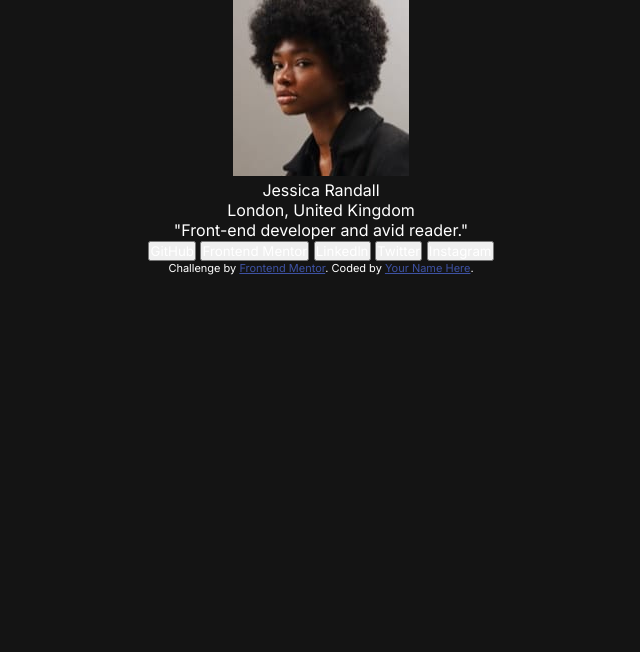
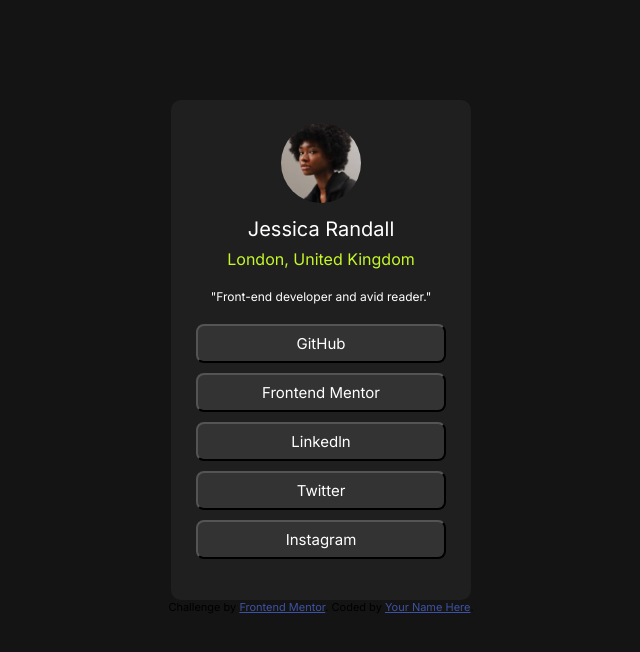
Before and after one commit to notfaraway/social-links-profile-main, a plain HTML site: page index.html in a window 1280 px wide. Shown: the whole page, without its empty margins (319-959 px from the left). Drawn offline with Linux system fonts and the light colour scheme.

Commit message:
Update style.css

```diff
--- a/style.css
+++ b/style.css
@@ -8,21 +8,66 @@
 
 :root {
   --background-color: hsl(0, 0%, 8%);
-  --wrapper-color:hsl(0, 0%, 12%);
-  --links-color:hsl(0, 0%, 20%);
-  --text-color:hsl(0, 0%, 100%);
-  --secondary-color:Green: hsl(75, 94%, 57%);
+  --box-color: hsl(0, 0%, 12%);
+  --links-color: hsl(0, 0%, 20%);
+  --text-color: hsl(0, 0%, 100%);
+  --secondary-color: hsl(75, 94%, 57%);
 }
 
 * {
   box-sizing: border-box;
   margin: 0;
   padding: 0;
-  color: var(--text-color);
   font-family: "Inter", serif;
   text-align: center;
 }
 
 body {
   background-color: var(--background-color);
+  display: flex;
+  flex-direction: column;
+  justify-content: center;
+  align-items: center;
 }
+.box {
+  margin-top: 100px;
+  border-style: solid;
+  border-color: var(--box-color);
+  border-radius: 10px;
+  background-color: var(--box-color);
+  width: 300px;
+  height: 500px;
+}
+.owner-image {
+  width: 80px;
+  border-radius: 100px;
+  margin-top: 20px;
+  margin-bottom: 10px;
+}
+.name {
+  font-size: 20px;
+  margin-bottom: 8px;
+  color: var(--text-color);
+}
+.location {
+  color: var(--secondary-color);
+  margin-bottom: 20px;
+}
+.bio {
+  color: var(--text-color);
+  margin-bottom: 20px;
+  font-size: 12px;
+}
+.links button {
+  color: var(--text-color);
+  background-color: var(--links-color);
+  display: block;
+  margin: 0 auto;
+  margin-top: 10px;
+  margin-bottom: 10px;
+  width: 250px;
+  font-size: 15px;
+  padding-top: 8px;
+  padding-bottom: 8px;
+  border-radius: 8px;
+}
```
